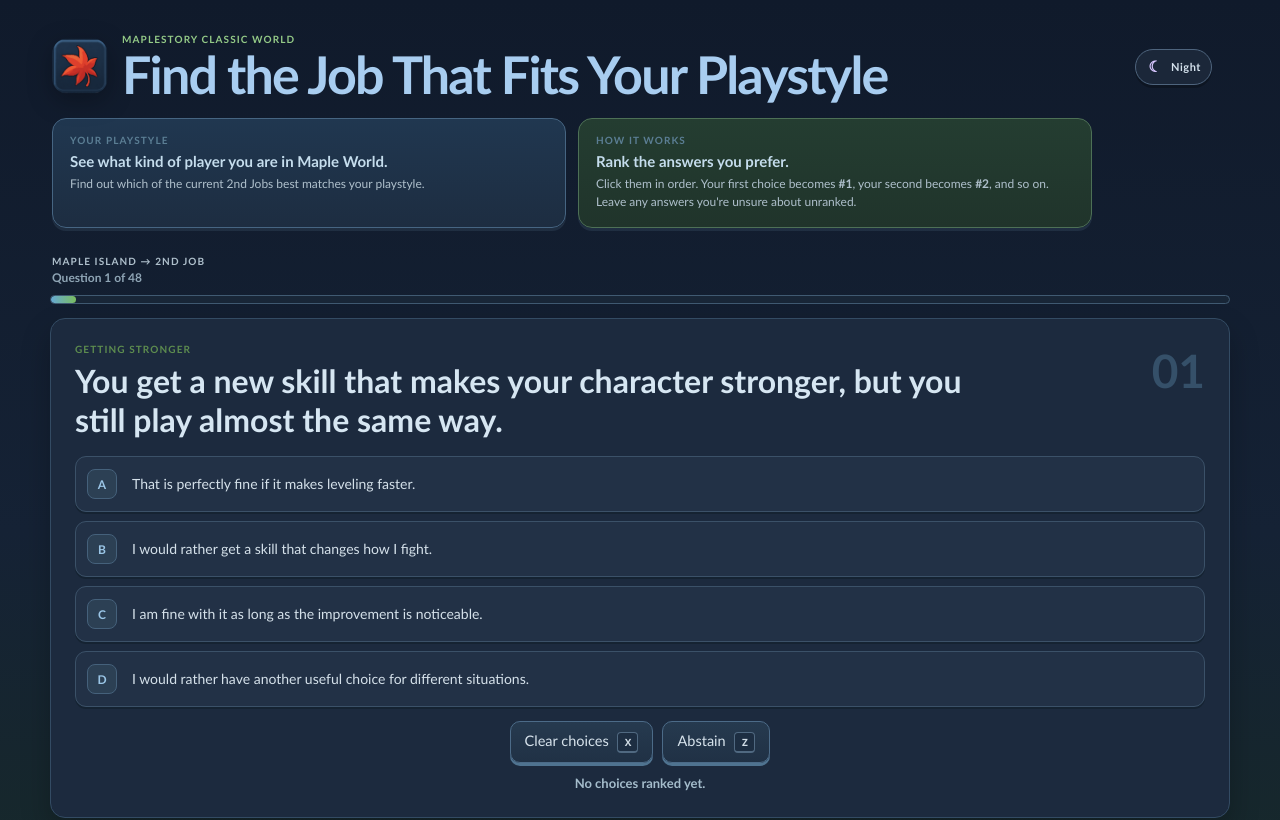
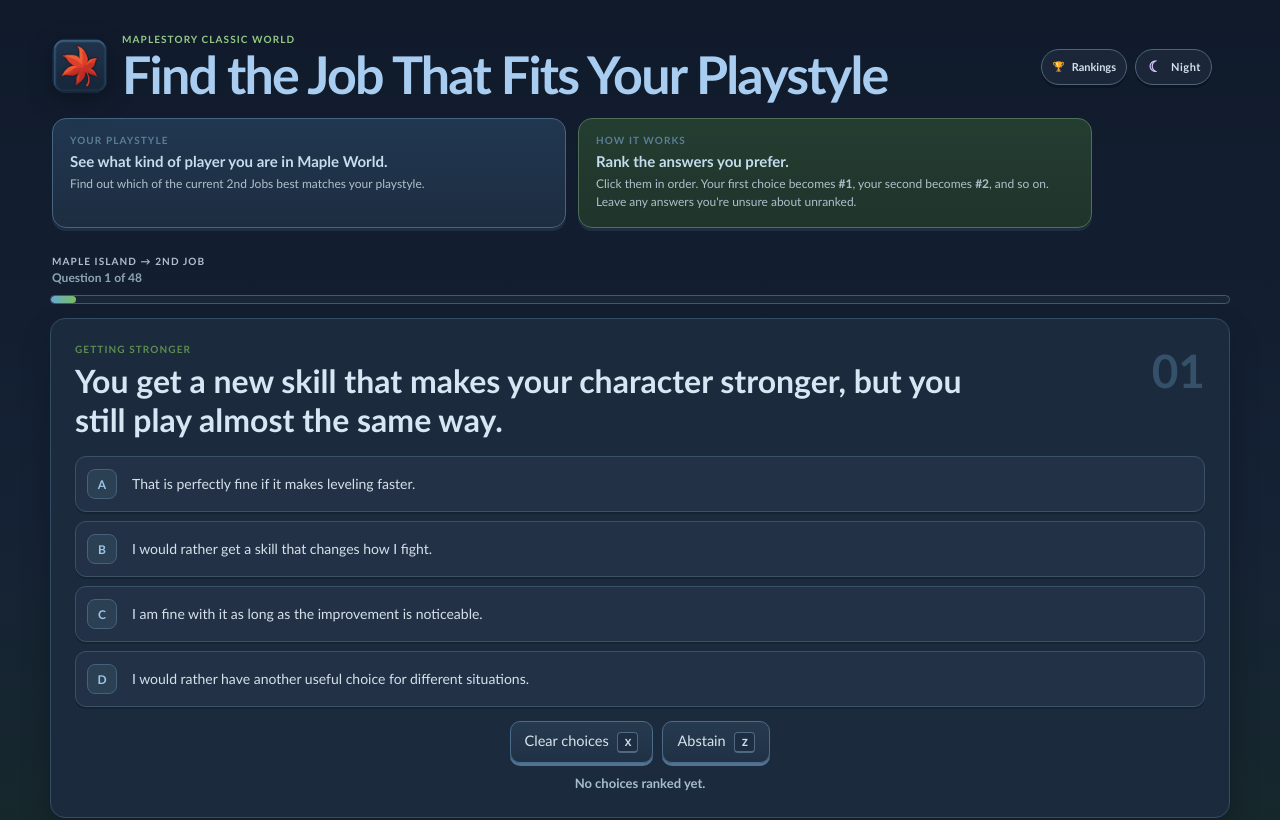
Before and after one commit to Strawberry91592/msclassicjobquiz, a website: page index.html in a window 1280 px wide. Shown: the top 820 px of the page. Drawn offline with Linux system fonts and the light colour scheme.

Commit message:
Load standalone community rankings UI

```diff
--- a/index.html
+++ b/index.html
@@ -13,6 +13,10 @@
   <div class="page-shell">
     <header class="masthead">
       <div class="theme-switch-wrap">
+        <button id="communityToggle" class="theme-toggle community-toggle" type="button" aria-label="Open community rankings" aria-haspopup="dialog" aria-expanded="false" title="Open community rankings">
+          <span class="community-toggle-icon" aria-hidden="true">🏆</span>
+          <span>Rankings</span>
+        </button>
         <button id="themeToggle" class="theme-toggle" type="button" aria-label="Switch to night mode" aria-pressed="false" title="Switch to night mode">
           <span class="theme-icon theme-sun" aria-hidden="true">☀</span>
           <span class="theme-toggle-label">Day</span>
@@ -52,28 +56,22 @@
           </div>
         </div>
         <div class="progress-track" aria-hidden="true"><div id="progressBar"></div></div>
-
         <article class="panel question-card">
           <div id="qNumber" class="q-number">01</div>
           <div id="sectionLabel" class="section-label"></div>
           <h2 id="questionText"></h2>
-
           <div id="answers" class="answers"></div>
-
           <div class="answer-tools">
             <button id="clearRanking" class="secondary-btn" type="button">Clear choices <span class="key-mini">X</span></button>
             <button id="abstainBtn" class="secondary-btn" type="button">Abstain <span class="key-mini">Z</span></button>
           </div>
-
           <div id="rankingPreview" class="ranking-preview">No choices ranked yet.</div>
         </article>
-
         <div class="quiz-nav">
           <button id="backBtn" class="secondary-btn" type="button">Back</button>
           <button id="nextBtn" class="primary-btn" type="button">Next <span class="key-mini key-space">Space</span></button>
           <button id="quitBtn" class="secondary-btn" type="button">Restart</button>
         </div>
-
         <div class="keyboard-hint" aria-label="Keyboard shortcuts">
           <span><kbd>A</kbd><kbd>B</kbd><kbd>C</kbd><kbd>D</kbd> choose answers</span>
           <span><kbd>Space</kbd> next question</span>
@@ -99,13 +97,11 @@
             </div>
           </div>
         </article>
-
         <div class="result-grid-top">
           <section class="panel result-panel job-matches-panel">
             <div class="panel-head"><div><h3>Your Job Matches</h3><p>How well each 2nd Job fits you.</p></div><span id="rankingModeLabel"></span></div>
             <div id="leaderboard" class="leaderboard"></div>
           </section>
-
           <section class="panel result-panel playstyle-panel">
             <div class="panel-head playstyle-head">
               <div><h3>Your Playstyle</h3><p id="coverageText"></p></div>
@@ -114,23 +110,19 @@
             <div id="profileBars" class="profile-bars"></div>
           </section>
         </div>
-
         <section class="panel detail-panel">
           <div class="panel-head"><div><h3>Why This Job Fits</h3><p>The things you leaned toward most</p></div></div>
           <div id="winnerDetails" class="detail-list"></div>
         </section>
-
         <section class="panel detail-panel">
           <div class="panel-head"><div><h3>Your Road Through Maple World</h3><p>How the fit lines up from early game through your 2nd Job</p></div></div>
           <div id="progressionFit" class="progression-grid"></div>
         </section>
-
         <section class="panel detail-panel shared-stats-panel">
           <div class="panel-head"><div><h3>Maple World Results</h3><p id="sharedStatsMeta">See how often each 2nd Job has been the final match.</p></div><span class="panel-mark">COMMUNITY COUNTER</span></div>
           <div id="communityEligibility" class="community-eligibility"></div>
           <div id="sharedStats" class="shared-stats"></div>
         </section>
-
         <footer class="site-footer">
           <p>This result is a playstyle match, not a promise that one job is objectively best.</p>
           <div class="footer-actions">
@@ -141,11 +133,11 @@
       </section>
     </main>
   </div>
-
   <script src="questions.js"></script>
   <script src="classes.js"></script>
   <script src="config.js"></script>
   <script src="project-enhancements.js"></script>
+  <script src="community-rankings.js"></script>
   <script src="app.js"></script>
 </body>
 </html>
```
